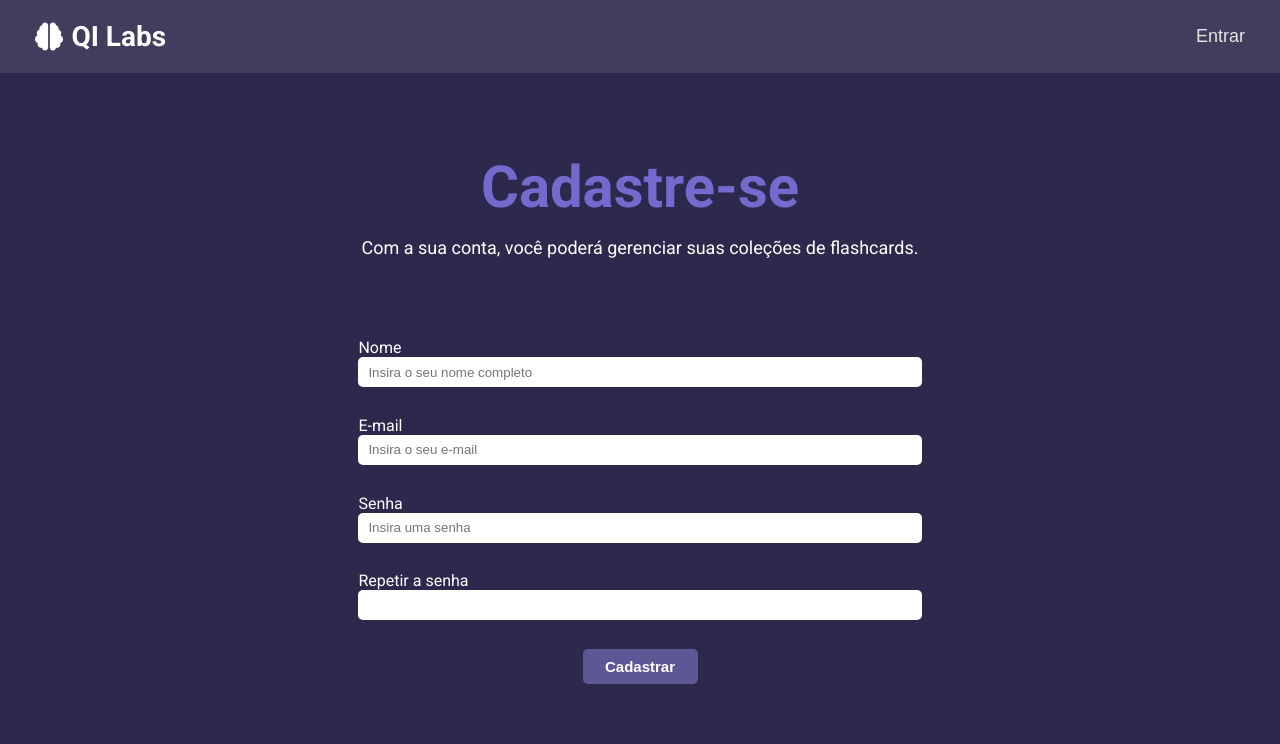
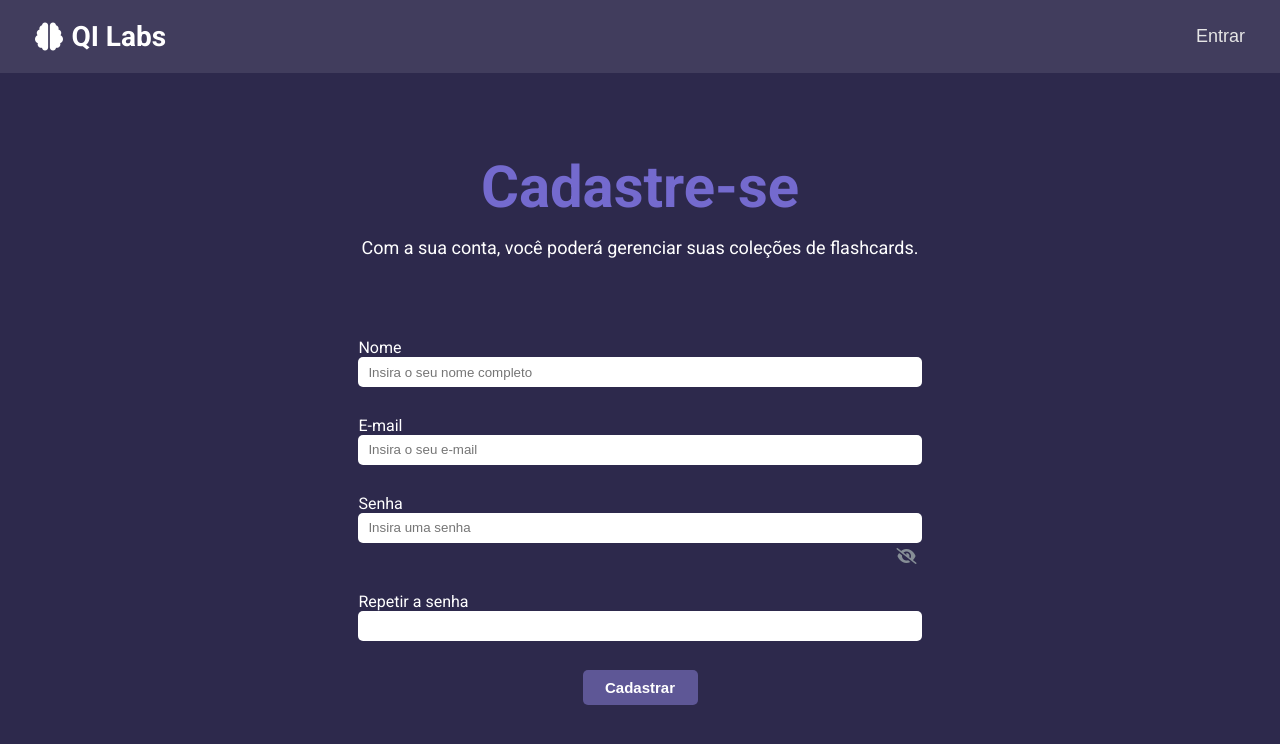
Before and after one commit to matheushenriqueferreira/flashcards, a React (Vite) app: page /register in a window 1280 px wide. Shown: the top 744 px of the page. Built offline with nearby package versions, Linux system fonts and the light colour scheme.

Commit message:
Funcionalidade: Exibição da senha no input
Exibe ou oculta o password ao clicar no ícone em forma de olho

```diff
--- a/src/pages/Register/index.jsx
+++ b/src/pages/Register/index.jsx
@@ -28,6 +28,26 @@ export const Register = () => {
       document.getElementById('repeatPassword').style.border = '0';
       setMsgRepeatPassword('');
       setUserRepeatPassword('');
+    }
+  }
+
+  //Exibe ou oculta o password ao clicar
+  const handleShowPassword = () => {
+    const iconEye = document.getElementById('showHidePassword');
+    const inputPassword = document.getElementById('password');
+    switch(iconEye.getAttribute('class')) {//Muda o icone de acordo com o nome da class
+      case 'fa-solid fa-eye-slash':
+        iconEye.className = 'fa-solid fa-eye';
+        inputPassword.type = 'text';
+      break;
+      case 'fa-solid fa-eye':
+        iconEye.className = 'fa-solid fa-eye-slash';
+        inputPassword.type = 'password';
+      break;
+      default:
+        iconEye.className = 'fa-solid fa-eye-slash';
+        inputPassword.type = 'password';
+      break;
     }
   }
 
@@ -69,7 +89,14 @@ export const Register = () => {
               setUserPassword(e.target.value),
               handlePassword(e.target.value, e.target.style)
             }} value={userPassword} id={'password'} type={'password'} min={8} placeholder='Insira uma senha'/>
-            { msgPassword === 'Error' && <span>Use ao menos 8 caracteres contendo letras, números e ao menos um caracter especial</span> }
+            <div className="homePasswordContent">
+              <div>
+                { msgPassword === 'Error' && <span>Use ao menos 8 caracteres contendo letras, números e ao menos um caracter especial</span> }
+              </div>
+              <div>
+                <i id="showHidePassword" className="fa-solid fa-eye-slash" onClick={() => handleShowPassword()}></i>
+              </div>
+            </div>
           </div>
           <div>
             <label>Repetir a senha</label>
--- a/src/pages/Register/styles.css
+++ b/src/pages/Register/styles.css
@@ -36,14 +36,39 @@
   padding-left: 10px;
 }
 
-.registerContainer2 div:nth-child(3) span {
-  color: #868E96;
-  font-size: 12px;
-}
 
 .registerContainer2 div:nth-child(4) span {
   color: #e60000;
   font-size: 12px;
+}
+
+.homePasswordContent {
+  display: flex;
+  margin-top: 5px;
+  width: 100%;
+}
+
+.homePasswordContent div:nth-child(1) {
+  color: #868E96;
+  font-size: 12px;
+  flex: 1;
+}
+
+.homePasswordContent div:nth-child(2) {
+  display: flex;
+  text-align: center;
+  gap: .1em;
+  align-items: center;
+}
+
+.homePasswordContent div:nth-child(2) span {
+  font-size: 12px;
+}
+
+#showHidePassword {
+  cursor: pointer;
+  color: #868E96;
+  padding-right: 5px;
 }
 
 .registerBtn {
```
